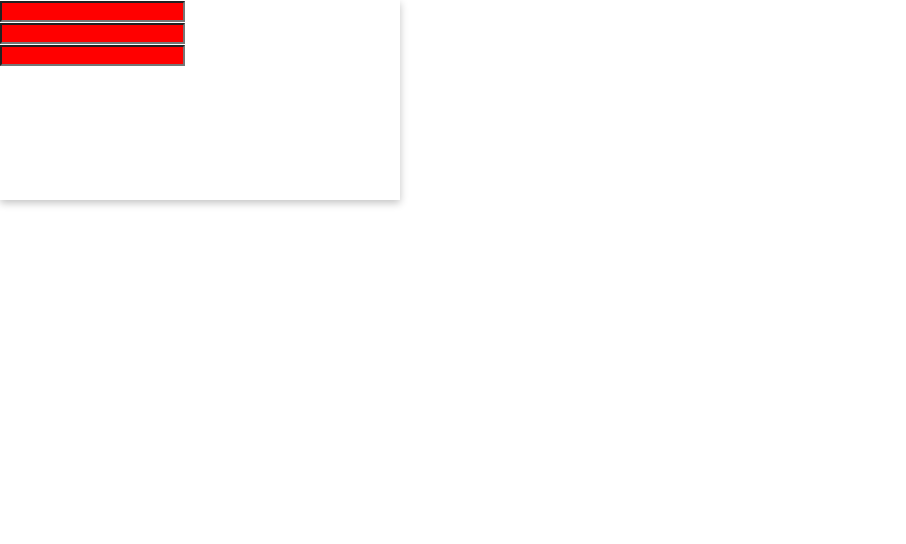
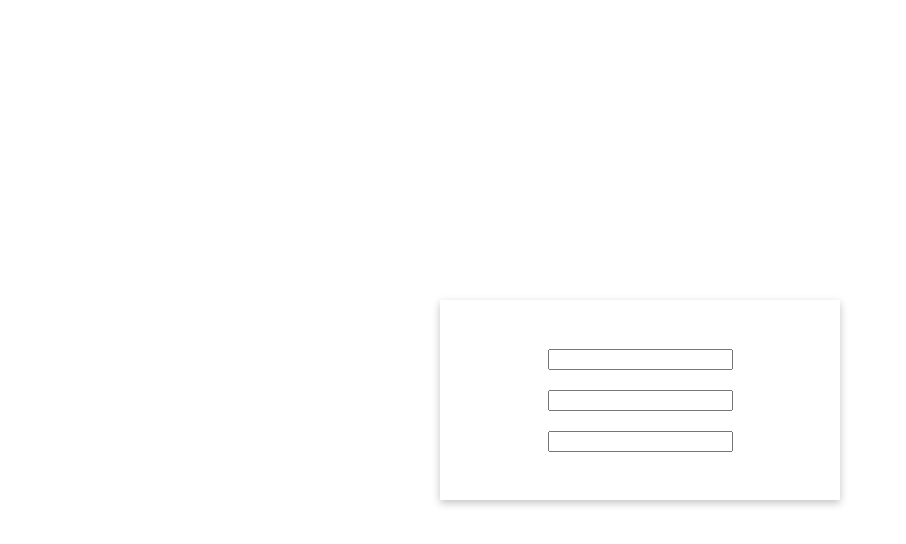
Before and after one commit to MUmer01/social-app, a React (Create React App) app: page / in a window 1280 px wide. Shown: the top 544 px of the page, without its empty margins (0-906 px from the left). Built offline with nearby package versions, Linux system fonts and the light colour scheme.

Commit message:
minor update

```diff
--- a/src/App.js
+++ b/src/App.js
@@ -1,12 +1,10 @@
 import Register from "./features/signup";
-import AuthProvider from './Provider/Auth'
+import AuthProvider from "./Provider/Auth";
 
 function App() {
   return (
     <AuthProvider>
-      <div>
-        <Register />
-      </div>
+      <Register />
     </AuthProvider>
   );
 }
--- a/src/components/input.jsx
+++ b/src/components/input.jsx
@@ -5,7 +5,6 @@ const Input = (props) => {
     <StyledInput
       {...props}
       style={{
-        color: "red",
         ...props.style,
       }}
       type={props.type || "text"}
@@ -13,8 +12,6 @@ const Input = (props) => {
   );
 };
 
-const StyledInput = styled.input`
-    background-color: red;
-`;
+const StyledInput = styled.input``;
 
 export default Input;
--- a/src/features/signup/index.jsx
+++ b/src/features/signup/index.jsx
@@ -8,45 +8,44 @@ const Register = () => {
   return (
     <Wrapper>
       <Container>
+        <Content>
           <Input
             value={name}
             onChange={(e) => {
               setName(e.target.value);
             }}
-          style={{
-            color: "green",
-          }}
           />
           <br />
-        <Input
-          style={{
-            color: "green",
-          }}
-        />
+          <Input />
           <br />
-        <Input
-          style={{
-            color: "green",
-          }}
-        />
+          <Input />
+        </Content>
       </Container>
     </Wrapper>
   );
 };
 
 const Wrapper = styled.div`
-  width: 100%;
+  display: flex;
+  justify-content: center;
+  align-items: center;
+  flex: 1;
   height: 100vh;
 `;
 const Container = styled.div`
   width: 400px;
   height: 200px;
-  position: absolute;
-  top: 0;
-  bottom: 0;
-  left: 0;
-  right: 0;
   box-shadow: rgba(0, 0, 0, 0.24) 0px 3px 8px;
+  display: flex;
+
+  justify-content: center;
+  align-items: center;
+`;
+const Content = styled.div`
+  display: flex;
+  flex-direction: column;
+  justify-content: center;
+  align-items: center;
 `;
 
 export default Register;
```
Lines whose indentation alone changed are shown as unchanged.
